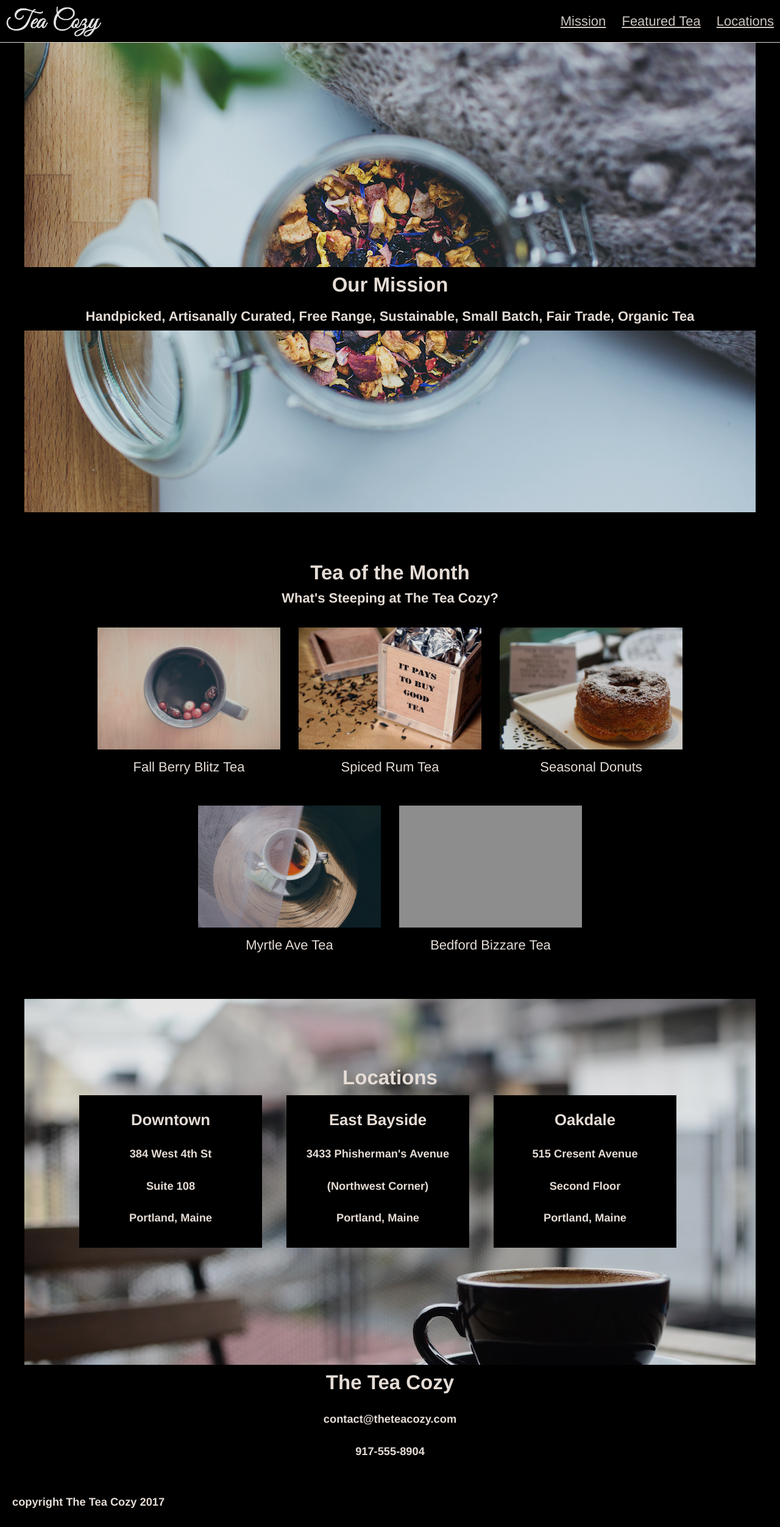
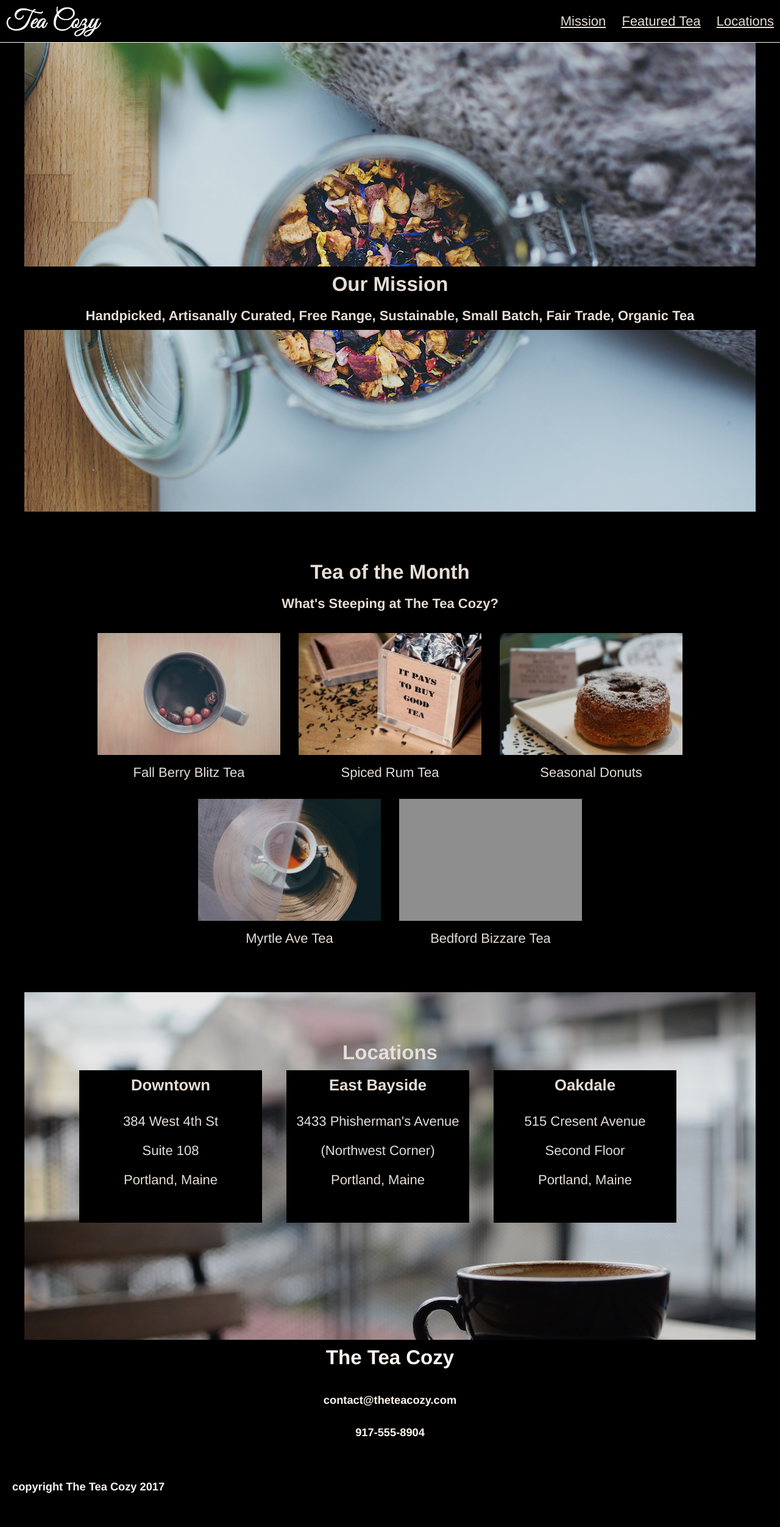
Before and after one commit to pkanteti/tea-cozy, a plain HTML site: page index.html in a window 1280 px wide. Shown: the whole page at 61% size. After the commit the page ends 2480 px from the top, so only its background shows below. Drawn offline with Linux system fonts and the light colour scheme; grey boxes are pictures that could not be loaded.

Commit message:
Refactor code - savepoint 1

```diff
--- a/index.html
+++ b/index.html
@@ -11,33 +11,30 @@
 </head>
 <body>
   <!-- Header Content -->
-  <header>
-    <div class="logo">
-      <img src="./resources/images/img-tea-cozy-logo.png" alt="Tea Cozy Logo">
-    </div>
+  <header id="page-header">
+    <img src="./resources/images/img-tea-cozy-logo.png" alt="Treat your senses with a cup of tea from Tea Cozy">
+    <!-- navigation for the page in the header -->
     <nav>
-      <span><a href="#">Mission</a></span>
+      <span><a href="#cozy-mission">Mission</a></span>
       <span><a href="#">Featured Tea</a></span>
       <span><a href="#">Locations</a></span>
     </nav>
   </header>
+
   <!-- Main content -->
   <div class="content content-alignment">
-    <!-- mission area -->
-    <div class="mission content-alignment">
-      <div class="column">
+    <!-- mission background, mission statement -->
+    <div id="cozy-mission" class="mission content-alignment">
       <div class="mission-content">
         <h2>Our Mission</h2>
         <h4>Handpicked, Artisanally Curated, Free Range, Sustainable, Small Batch, Fair Trade, Organic Tea</h4>
       </div>
     </div>
-    </div>
+
     <!-- products -->
     <div class="product content-alignment">
-      <div>
       <h2>Tea of the Month</h2>
       <h4>What's Steeping at The Tea Cozy? </h4>
-      </div>
       <div class="catalog">
         <div class="catalog-item">
           <img src="./resources/images/img-berryblitz.jpg" alt="Fall Berry Blitz Tea">
@@ -51,8 +48,6 @@
           <img src="./resources/images/img-donut.jpg" alt="Fall Berry Blitz Tea">
           <span>Seasonal Donuts</span>
         </div>
-      </div>
-      <div class="catalog">
         <div class="catalog-item">
           <img src="./resources/images/img-myrtle-ave.jpg" alt="Fall Berry Blitz Tea">
           <span>Myrtle Ave Tea</span>
@@ -70,34 +65,34 @@
         <div class="location-item">
           <!-- Downtown -->
           <h3>Downtown</h3>
-          <h5>384 West 4th St</h5>
-          <h5>Suite 108</h5>
-          <h5>Portland, Maine</h5>
+          <p>384 West 4th St</p>
+          <p>Suite 108</p>
+          <p>Portland, Maine</p>
         </div>
         <div class="location-item">
           <!-- East Bayside -->
           <h3>East Bayside</h3>
-          <h5>3433 Phisherman's Avenue</h5>
-          <h5>(Northwest Corner)</h5>
-          <h5>Portland, Maine</h5>
+          <p>3433 Phisherman's Avenue</p>
+          <p>(Northwest Corner)</p>
+          <p>Portland, Maine</p>
         </div>
         <div class="location-item">
           <!-- Oakdale -->
           <h3>Oakdale</h3>
-          <h5>515 Cresent Avenue</h5>
-          <h5>Second Floor</h5>
-          <h5>Portland, Maine</h5>
+          <p>515 Cresent Avenue</p>
+          <p>Second Floor</p>
+          <p>Portland, Maine</p>
         </div>
       </div>
     </div>
-    <div class="contact-info contact-alignment">
-      <div class="contact-details">
+  </div>
+  <!-- contact section -->
+  <div id="contact">
     <h2>The Tea Cozy</h2>
     <h5>contact@theteacozy.com</h5>
     <h5>917-555-8904</h5>
   </div>
-    </div>
-  </div>
+  <!-- page footer -->
   <footer>
     <h5>copyright The Tea Cozy 2017</h5>
   </footer>
--- a/resources/css/style.css
+++ b/resources/css/style.css
@@ -6,22 +6,28 @@ body {
   color: seashell;
   background-color: black;
   text-align: center;
-  opacity: 0.9 !important;
 }
 a {
   color: seashell;
   opacity: 0.9 !important;
   text-decoration: underline;
 }
+nav {
+  text-align: right;
+  flex-grow: 1;
+}
 nav span {
   display: inline-block;
   padding: 20px 10px;
 }
 h2,
+h3,
 h4 {
-  margin: 10px;
+  margin: 0;
+  padding: 10px;
 }
-/* Header */
+
+/* Header styles*/
 header {
   display: flex;
   position: fixed;
@@ -33,40 +39,16 @@ header {
   background-color: black;
   top: 0px;
 }
-.logo {
-  display: flex;
-  align-items: center;
-  flex-grow: 1;
-}
-.logo img {
+header img {
   height: 50px;
   padding-left: 10px;
 }
-/* Mission Styles */
-.mission {
-  display: flex;
-  padding-top: 71px;
-  background-image: url('../images/img-mission-background.jpg');
-  height: 700px;
-  width: 1200px;
-  margin-top: 0;
-}
-.mission-content {
-  background-color: black;
-  display: flex;
-  flex-direction: column;
-  align-items: center;
-}
-.mission-content h2 {
-  display: block;
-}
-.column {
-  display: flex;
-  flex-direction: column;
-  flex-grow: 1;
-}
+/*Main area*/
 .content {
-  margin-top: 69px;
+  padding-top: 69px;
+  opacity: 0.9;
+  margin: auto;
+  /*width: 1200px;*/
 }
 .content-alignment {
   display: flex;
@@ -74,12 +56,23 @@ header {
   align-items: center;
   flex-wrap: wrap;
 }
-.contact-alignment {
+
+/* Mission section styles */
+.mission {
   display: flex;
-  justify-content: center;
-  align-items: center;
-  flex-wrap: wrap;
+  padding-top: 70px;
+  background-image: url('../images/img-mission-background.jpg');
+  height: 700px;
+  width: 1200px;
+  margin: auto;
 }
+.mission-content {
+  background-color: black;
+  margin: auto;
+  width: 100%;
+}
+
+/* Product catalog section styles */
 .product {
   display: flex;
   flex-direction: column;
@@ -88,11 +81,13 @@ header {
   padding-top: 70px;
   padding-bottom: 50px;
 }
-.contact-info {
-  display: flex;
-  flex-direction: column;
-  flex-grow: 1;
-  width: 1000px;
+.product img {
+  width: 300px;
+  height: 200px;
+}
+.product span {
+  display: block;
+  padding-top: 10px;
 }
 .catalog {
   display: flex;
@@ -105,21 +100,16 @@ header {
 .catalog-item {
   padding: 15px 15px;
 }
-.product img {
-  width: 300px;
-  height: 200px;
-}
-.product span {
-  display: block;
-  padding-top: 10px;
-}
+
+/* Tea cozy locations section styles*/
 .locations {
   display: flex;
   background-image: url('../images/img-locations-background.jpg');
   height: 500px;
   width: 1200px;
-  padding-top: 100px;
+  padding-top: 70px;
   flex-direction: column;
+  opacity: 1;
 }
 .location-list {
   display: flex;
@@ -133,6 +123,13 @@ header {
   opacity: 1;
   margin-right: 40px;
 }
+
+/*contact details section styles*/
+#contact {
+  height: 200px;
+}
+
+/*Footer styles*/
 footer {
   text-align: left;
   padding-left: 20px;
```
Lines whose indentation alone changed are shown as unchanged.
